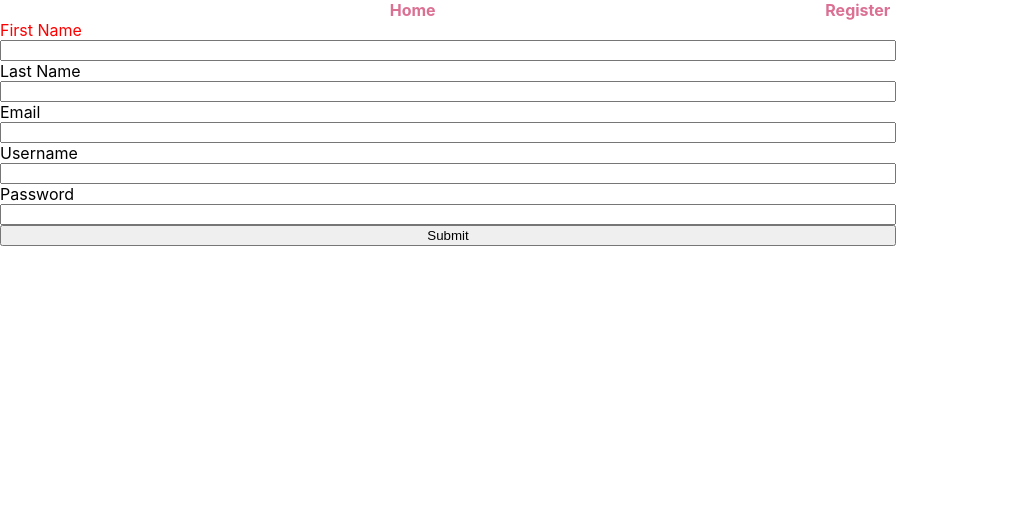
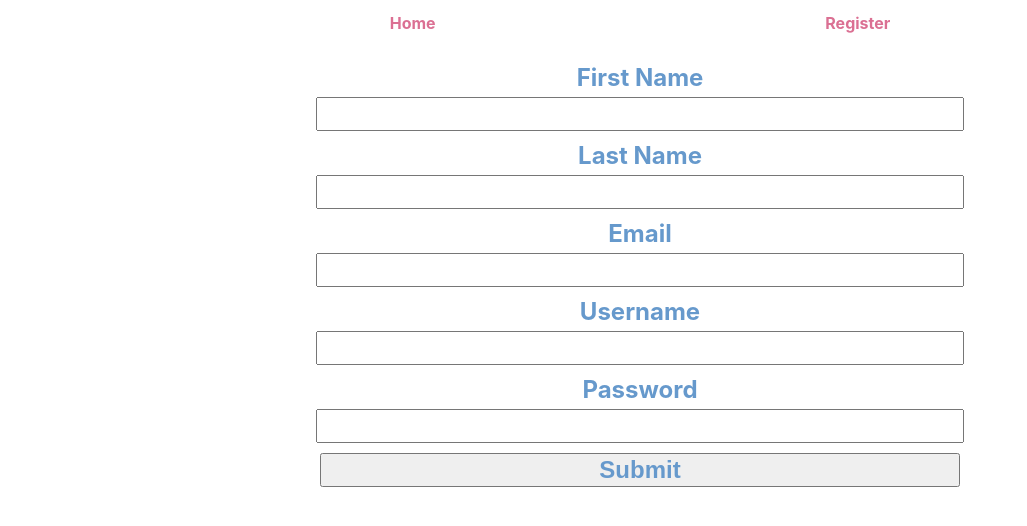
Before and after one commit to Build-Week-FoodTruck-TrackR-2/Front-end, a React (Create React App) app in the folder front-end/: page /register in a window 1280 px wide. Shown: the top 526 px of the page, without its empty margins (0-1027 px from the left). Built offline with nearby package versions, Linux system fonts and the light colour scheme.

Commit message:
form styling added

```diff
--- a/front-end/src/components/DriverLogin.js
+++ b/front-end/src/components/DriverLogin.js
@@ -1,5 +1,43 @@
 import React from 'react';
 import { useForm } from 'react-hook-form';
+import styled from 'styled-components';
+
+const StyledForm = styled.form`
+  display: flex;
+  flex-direction: column;
+  margin: 10% 15% 0 15%;
+  padding: 0 0 10px 0;
+  align-items: center;
+  border: 3px solid #CD5C5C;
+
+    label{
+      display: flex;
+      justify-content: center;
+      align-items: center;
+      color: #6699cc;
+      font-size: 1.5rem;
+      margin: 5px 5px 0px 5px;
+      width: 50%;
+      font-weight: bold
+    }
+    input {
+      display: flex;
+      justify-content: center;
+      align-items: center;
+      color: #6699cc;
+      font-size: 1.5rem;
+      margin: 5px;
+      width: 50%;
+      font-weight: bold
+    }
+    span {
+      color: #CD5C5C;
+      border: 2px solid #CD5C5C;
+      padding: 2px 5px 2px 5px;
+      text-transform: uppercase;
+    }
+
+  `
 
 export default function DriverLogin() {
     const { register, handleSubmit, watch, errors } = useForm()
@@ -8,7 +46,7 @@ export default function DriverLogin() {
     console.log(watch('example'))
 
     return (
-        <form onSubmit ={handleSubmit(onSubmit)}>
+        <StyledForm onSubmit ={handleSubmit(onSubmit)}>
             <label>Username</label>
             <input
                 name="username"
@@ -28,6 +66,6 @@ export default function DriverLogin() {
 
 
             < input type="submit"/>
-        </form>
+        </StyledForm>
     )
 }
--- a/front-end/src/components/FoodieLogin.js
+++ b/front-end/src/components/FoodieLogin.js
@@ -1,5 +1,42 @@
 import React from 'react';
 import { useForm } from 'react-hook-form';
+import styled from 'styled-components';
+
+const StyledForm = styled.form`
+  display: flex;
+  flex-direction: column;
+  margin-top: 25px;
+  padding: 0;
+  align-items: center;
+
+    label{
+      display: flex;
+      justify-content: center;
+      align-items: center;
+      color: #6699cc;
+      font-size: 1.5rem;
+      margin: 5px 5px 0px 5px;
+      width: 50%;
+      font-weight: bold
+    }
+    input {
+      display: flex;
+      justify-content: center;
+      align-items: center;
+      color: #6699cc;
+      font-size: 1.5rem;
+      margin: 5px;
+      width: 50%;
+      font-weight: bold
+    }
+    span {
+      color: #CD5C5C;
+      border: 2px solid #CD5C5C;
+      padding: 2px 5px 2px 5px;
+      text-transform: uppercase;
+    }
+
+  `
 
 export default function FoodieLogin() {
     const { register, handleSubmit, watch, errors } = useForm()
@@ -8,7 +45,7 @@ export default function FoodieLogin() {
     console.log(watch('example'))
 
     return (
-        <form onSubmit ={handleSubmit(onSubmit)}>
+        <StyledForm onSubmit ={handleSubmit(onSubmit)}>
             <label>Username</label>
             <input
                 name="username"
@@ -28,6 +65,6 @@ export default function FoodieLogin() {
 
 
             < input type="submit"/>
-        </form>
+        </StyledForm>
     )
 }
--- a/front-end/src/components/Navigation.js
+++ b/front-end/src/components/Navigation.js
@@ -5,6 +5,7 @@ import styled from 'styled-components';
 const NavLinks = styled.nav`
     display: flex;
     justify-content: space-evenly;
+    margin-top: 1%;
 
 `
 
--- a/front-end/src/components/Register.js
+++ b/front-end/src/components/Register.js
@@ -6,12 +6,38 @@ import axios from 'axios'
 const StyledForm = styled.form`
   display: flex;
   flex-direction: column;
-  width: 70%;
-`
+  margin-top: 25px;
+  padding: 0;
+  align-items: center;
 
-const StyledLabel = styled.label`
-  color: red;
-`
+    label{
+      display: flex;
+      justify-content: center;
+      align-items: center;
+      color: #6699cc;
+      font-size: 1.5rem;
+      margin: 5px 5px 0px 5px;
+      width: 50%;
+      font-weight: bold
+    }
+    input {
+      display: flex;
+      justify-content: center;
+      align-items: center;
+      color: #6699cc;
+      font-size: 1.5rem;
+      margin: 5px;
+      width: 50%;
+      font-weight: bold
+    }
+    span {
+      color: #CD5C5C;
+      border: 2px solid #CD5C5C;
+      padding: 2px 5px 2px 5px;
+      text-transform: uppercase;
+    }
+
+  `
 
 export default function DriverLogin() {
   const { register, handleSubmit, watch, errors } = useForm()
@@ -25,9 +51,10 @@ export default function DriverLogin() {
 
   return (
     <StyledForm onSubmit={handleSubmit(onSubmit)}>
-      <StyledLabel>First Name</StyledLabel>
+      <label>First Name</label>
+      {errors.firstName && <span>first name is required</span>}
       <input name="firstName" ref={register({ required: true })} />
-      {errors.firstName && <span>first name is required</span>}
+
 
       <label>Last Name</label>
       <input name="lastName" ref={register({ required: true })} />
@@ -45,7 +72,8 @@ export default function DriverLogin() {
       <input name="Password" ref={register({ required: true })} />
       {errors.password && <span>password is required</span>}
 
-      <input type="submit" />
+      <input name="submitForm" type="submit" />
+      {errors.any && <span>Oops! You're missing a field. Check above</span>}
     </StyledForm>
   )
 }
```
